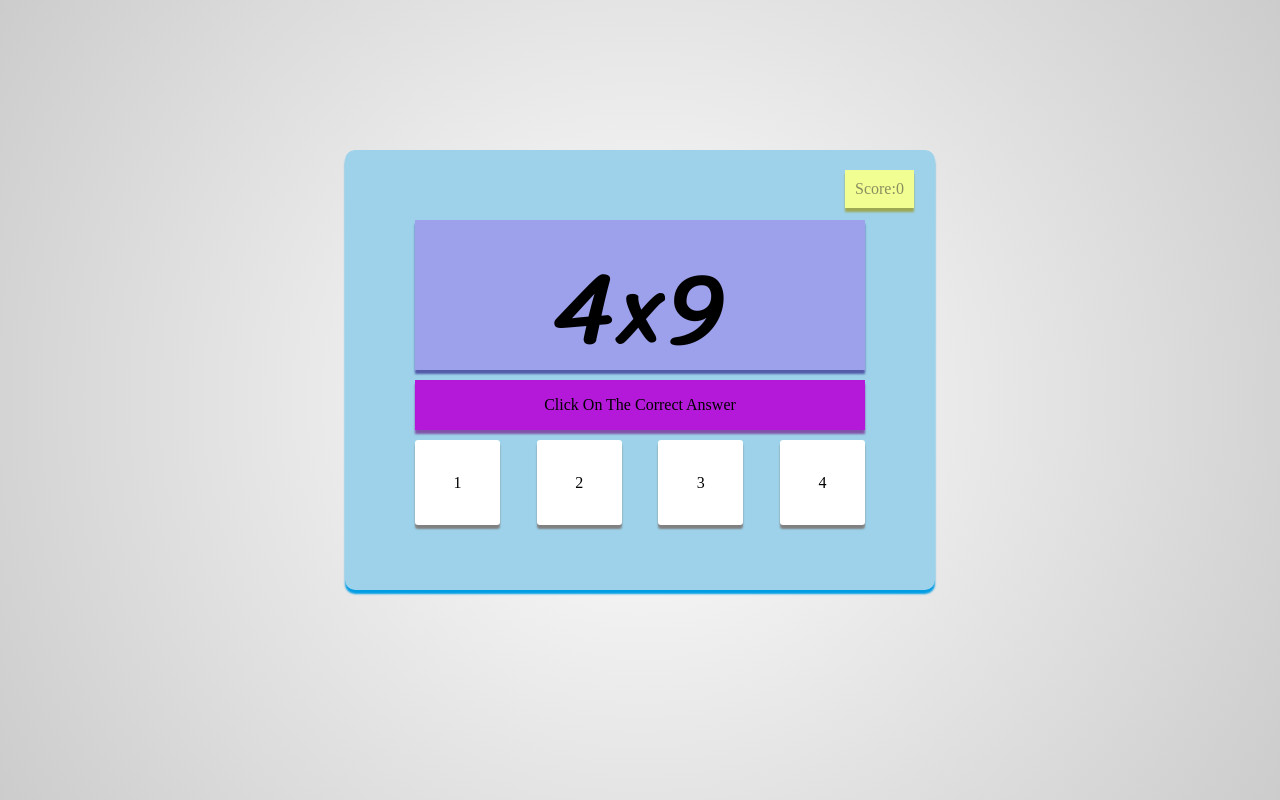
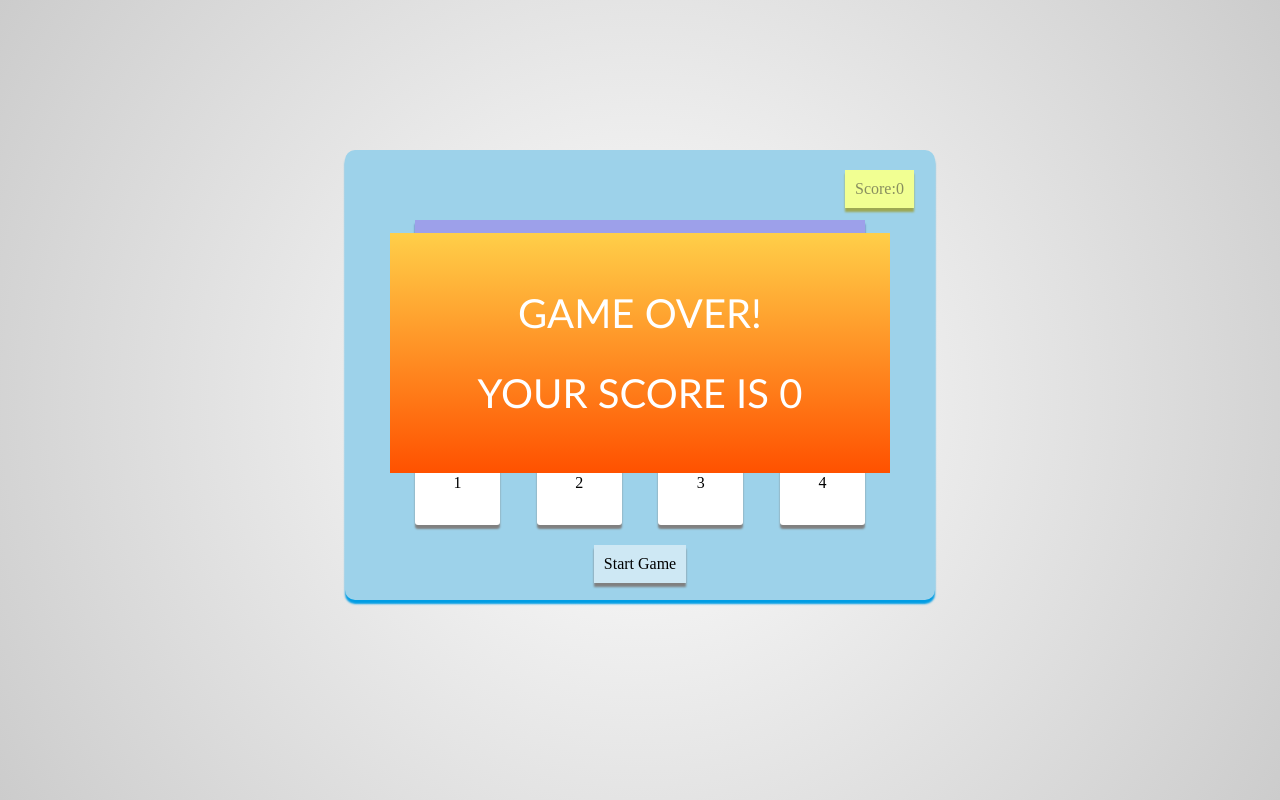
Before and after one commit to Ayush-Khandelwal-007/Maths-Game, a plain HTML site: page index.html in a window 1280 px wide. Drawn offline with Linux system fonts and the light colour scheme.

Commit message:
aaded strat reset button ,timer and game over board

```diff
--- a/index.html
+++ b/index.html
@@ -25,6 +25,15 @@
                 <div id="box3" class ="box">3</div>
                 <div id="box4" class ="box">4</div>
             </div>
+            <div id="startreset">
+                Start Game
+            </div>
+            <div id="timerem">
+                Time Remaining :<span id="time"> 60</span> sec
+            </div>
+            <div id="gameover">
+                GAME OVER!<br>YOUR SCORE IS <span id="fscore">0</span>
+            </div>
         </div>
     </body>
 </html>
--- a/styling.css
+++ b/styling.css
@@ -9,7 +9,7 @@ html{
     width: 550px;
     background:#9DD2EA;
     margin: 150px auto;
-    padding: 20px;
+    padding: 20px 20px 30px 20px;
     border-radius: 10px;
     box-shadow: #009de4 0px 4px 2px;
     position: relative;
@@ -99,3 +99,53 @@ html{
     box-shadow: #6b54d3 0px 0px 0px;
     margin-top: 4px;
 }
+
+#startreset{
+    margin: 0px auto;
+    width: max-content;
+    background-color: rgba(255,255,255,0.5);
+    box-shadow: gray 0px 4px 2px;
+    padding: 10px;
+    transition: all 0.2s;
+    -moz-transition:all 0.2s ;
+    -webkit-transition:all 0.2s ;
+    -o-transition: all 0.2s;
+    -ms-transition:all 0.2s;
+}
+
+#startreset:hover{
+    background-color: #9c89f6;
+    box-shadow: #6b54d3 0px 4px 2px;
+}
+
+#startreset:active{
+    box-shadow: none;
+    position: relative;
+    top:4px;
+}
+#timerem{
+    position: absolute;
+    width: max-content;
+    padding:10px;
+    left: 400px;
+    bottom: 7px;
+    border-radius: 3px;
+    background-color: rgba(181,256,36,0.9);
+    box-shadow: rgba(0, 0, 0,0.3) 0px 4px 2px;
+    display: none;
+}
+
+#gameover{
+    text-align: center;
+    position: relative;
+    margin: 0px auto;
+    font-size: 40px;
+    width: 500px;
+    height: 200px;
+    bottom: 350px;
+    color:white;
+    line-height: 80px;
+    padding-top:40px ;
+    background:linear-gradient(rgb(255, 207, 73),rgb(255, 81, 0));
+    font-family: 'Trebuchet MS', 'Lucida Sans Unicode', 'Lucida Grande', 'Lucida Sans', Arial, sans-serif;
+}
```
